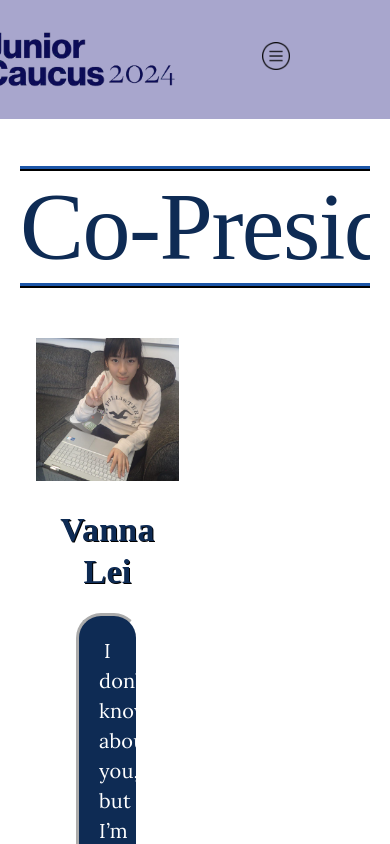
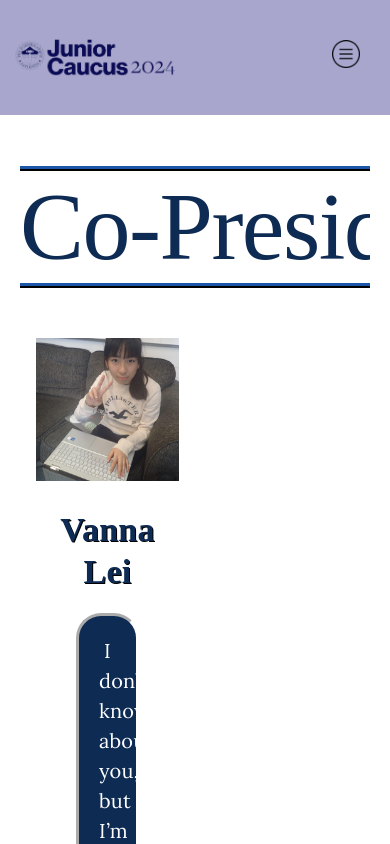
Before and after one commit to Rahuldeb5/junior.stuysu.org, a React (Create React App) app: page /people in a window 390 px wide. Shown: the top 844 px of the page. Built offline with nearby package versions, Linux system fonts and the light colour scheme; a web font is replaced by a local one.

Commit message:
Co-authored-by: Kalimul Kaif <kalimulkaif@gmail.com> Co-authored-by: Rahul Deb <rahuldeb.usa@gmail.com>

```diff
--- a/src/comps/Navbar.css
+++ b/src/comps/Navbar.css
@@ -84,8 +84,8 @@
 
 .menu .nav-menu-item:hover::before,
 .menu .nav-menu-item:hover::after {
-  width: 10px;
-  height: 10px;
+  width: 9px;
+  height: 9px;
   border-color: #0e4187;
 }
 
@@ -178,8 +178,9 @@ a:link {
 }
 
 .menu-button {
-  max-width: 1em;
-  height: auto;
+  width: 1em;
+  height: 1em;
+  padding: 0;
 }
 
 @keyframes fadeInAnimation {
@@ -192,3 +193,36 @@ a:link {
     filter: blur(0);
   }
 }
+
+@media screen and (max-width: 430px) {
+  .junior-logo {
+    max-width: 15rem;
+    margin-left: 5em;
+  }
+  .menu-button {
+    margin-left: 6.5em;
+  }
+  .nav-dropdown{
+    position:relative;
+  }
+  .dropdown-content {
+    display: none;
+    position: absolute;
+    top: 100%;
+    right: 0;
+    background-color: white;
+    box-shadow: 0px 8px 16px rgba(0, 0, 0, 0.2);
+    min-width: 160px;
+    z-index: 1;
+    flex-direction: column;
+  }
+  .nav-dropdown:hover .dropdown-content {
+    display: flex;
+  }
+  .menu .nav-menu-item:active, .nav-dropdown:active {
+    background-color: transparent!important;
+  }
+  .nav-dropdown:hover {
+    transform: scale(1)!important;
+  }
+}
```
